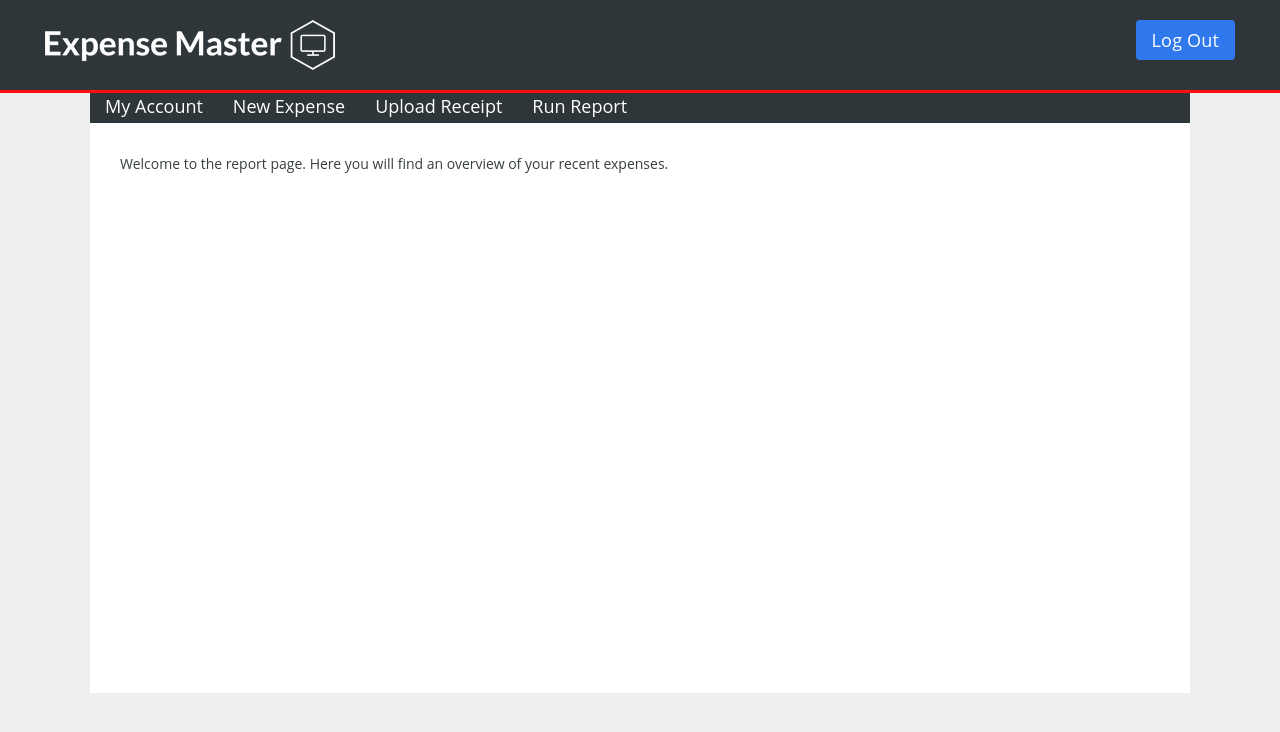
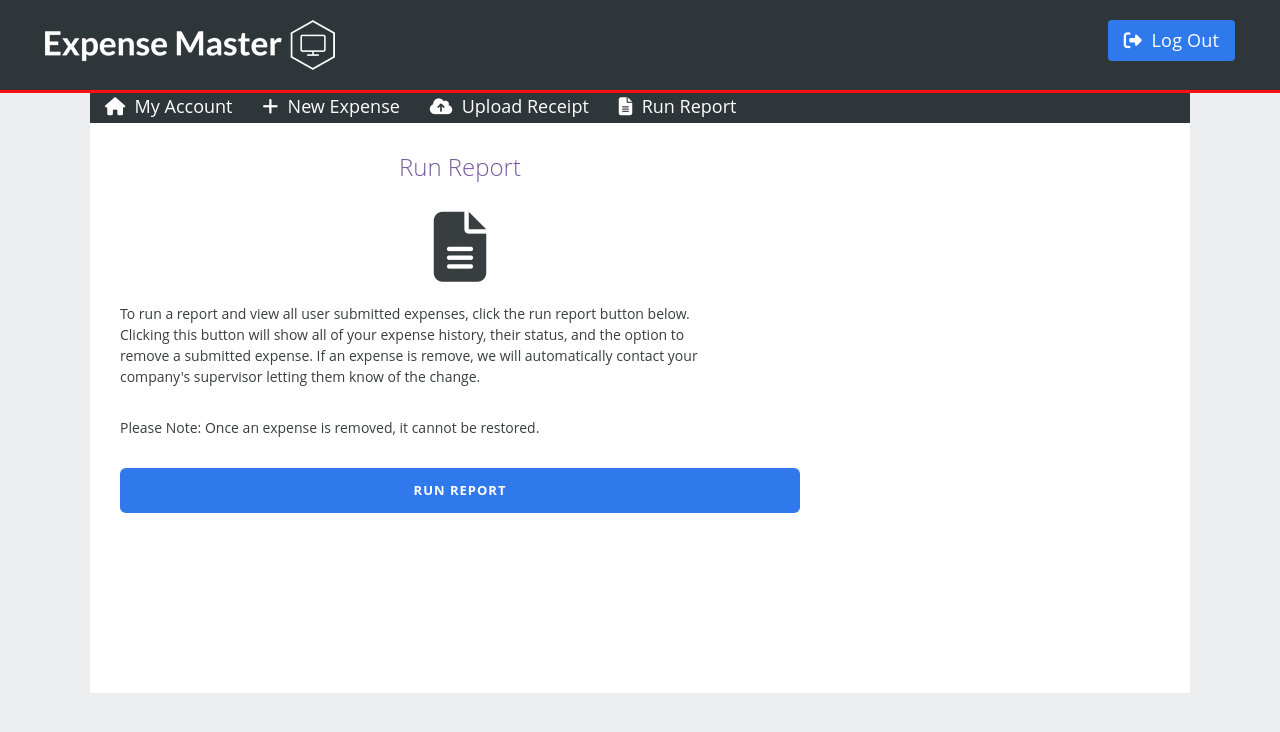
Before and after one commit to smweathe/CSE-CIT-480_Expense_Project, a PHP site: page /ExpenseMaster/report.php in a window 1280 px wide. Shown: the top 732 px of the page. Run offline with PHP 8.4, Linux system fonts and the light colour scheme; a user stored in the database is signed in; some libraries are stand-ins or nearby versions.

Commit message:
Update report.php

```diff
--- a/report.php
+++ b/report.php
@@ -8,13 +8,13 @@
   }
 ?>
 
-
 <!DOCTYPE html>
 <html>
   <head>
     <meta content="text/html; charset=utf-8" http-equiv="Content-type" />
     <title>Expense Master | Sign up</title>
     <link href="style.css" rel="stylesheet" />
+    <link rel="stylesheet" href="https://use.fontawesome.com/44ff956945.css">
 	<!-- Favorite Icon -->
 	<link rel="shortcut icon" href="./images/icon.png" type="image/x-icon" />
     <meta content="width=device-width, initial-scale=1" name="viewport" />
@@ -27,32 +27,33 @@
     <div class="signup-page">
 
       <div class="header-main">
-        <a class="header-logo" href="./index.php"></a>
+        <a class="header-logo" href="./account.php"></a>
         <div class="header-login">
     			<!-- Login Redirect to a page at #
     			<a class="btn btn-sm btn-alt" href="#">Log in</a>
     			 Logout Redirect to a page at # -->
-    			<a class="btn btn-sm btn-alt" href="./logout.php">Log Out</a>
+    			<a class="btn btn-sm btn-alt" href="./logout.php"><i class="fa fa-sign-out" aria-hidden="true"></i>&nbsp; Log Out</a>
         </div>
       </div>
-      <!--
-          <ul class="side-by-side">
-            <li><a class="active" href="#home">My Account</a></li>
-            <li><a href="#news">Submit Form</a></li>
-            <li><a href="#contact">View Forms</a></li>
-            <li><a href="#about">Message Supervisor</a></li>
-          </ul>
-          -->
     <div class="signup-content" style="padding: 0px;">
           <ul class="side-by-side">
-            <li><a class="active" href="./account.php">My Account</a></li>
-            <!--Modal form will pop up to submit a new expense-->
-            <li><a href="#">New Expense</a></li>
-            <li><a href="./receipt.php">Upload Receipt</a></li>
-            <li><a href="./report.php">Run Report</a></li>
+                <li><a class="active"  href="./account.php"><i class="fa fa-home" aria-hidden="true"></i>&nbsp; My Account</a></li>
+                <!--Modal form will pop up to submit a new expense-->
+                <li><a href="./newexpense.php"><i class="fa fa-plus" aria-hidden="true"></i>&nbsp; New Expense</a></li>
+                <li><a href="./receipt.php"><i class="fa fa-cloud-upload" aria-hidden="true"></i>&nbsp; Upload Receipt</a></li>
+                <li><a href="./report.php"><i class="fa fa-file-text" aria-hidden="true"></i>&nbsp; Run Report</a></li>
           </ul>
-    <div class="benefits page-body" style="padding: 30px;">
-    <p>Welcome to the report page. Here you will find an overview of your recent expenses.</p>
+        <div class="benefits page-body" style="padding: 30px;">
+            <form action="#" class="gtm_expense_form" id="expenseform" method="post">
+            <div class="input-group">
+            <h3><center>Run Report</center></h3>
+            <center><i class="fa fa-file-text fa-5x" aria-hidden="true"></i></center>
+            <br>
+            <p>To run a report and view all user submitted expenses, click the run report button below. Clicking this button will show all of your expense history, their status, and the option to remove a submitted expense. If an expense is remove, we will automatically contact your company's supervisor letting them know of the change.</p>
+            <p>Please Note: Once an expense is removed, it cannot be restored.</p>
+            <input class="btn btn-alt full-width" href="./account.php" tabindex="2" type="submit" value="Run Report" />
+            <br><br>
+         </form>
         </div>
         <div class="signup page-sidebar"><p class="alert alert-error" id="fill-all-fields" style="display:none"></p>
 		</div>
```
